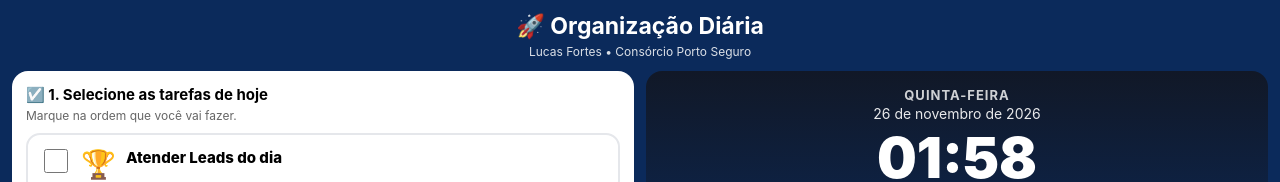
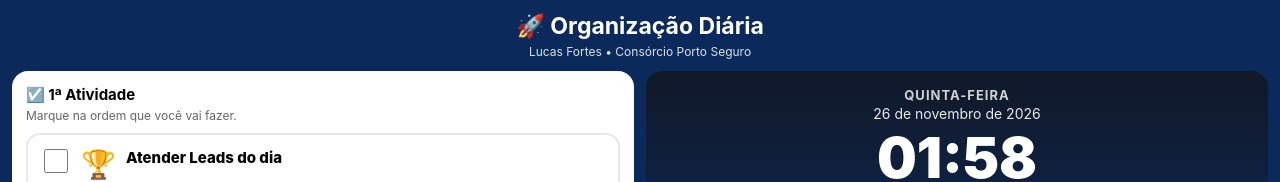
Before and after one commit to lucasportoseguro/Organizacao, a plain HTML site: page index.html in a window 1280 px wide. Shown: the top 182 px of the page. Drawn offline with Linux system fonts and the light colour scheme.

```diff
--- a/index.html
+++ b/index.html
@@ -38,7 +38,6 @@ h2{font-size:15px;margin:0 0 4px}
 .painel-ligacoes{background:#fff;color:#000;border-radius:16px;padding:14px}
 .painel-ligacoes h3{margin:0;text-align:center;font-size:15px}
 .painel-ligacoes p{margin:4px 0 10px;text-align:center;font-size:12px;color:#666}
-/* QUADRADINHOS 0,7cm x 0,7cm */
 .grid-ligacoes{display:flex;flex-wrap:wrap;gap:5px;justify-content:center}
 .quadrado{width:0.7cm;height:0.7cm;min-width:0.7cm;min-height:0.7cm;border:1.5px solid #111;border-radius:4px;background:#fff;cursor:pointer;display:flex;align-items:center;justify-content:center;font-size:8px;font-weight:800;color:#fff;padding:0}
 .quadrado.preenchido{background:#000 !important;border-color:#000}
@@ -66,7 +65,7 @@ h2{font-size:15px;margin:0 0 4px}
 <div class="layout">
   <div class="col-esq">
     <div class="card">
-      <h2>☑️ 1. Selecione as tarefas de hoje</h2>
+      <h2>☑️ 1ª Atividade</h2>
       <div class="sub">Marque na ordem que você vai fazer.</div>
       <div id="menuTarefas"></div>
       <div id="msgMenu"></div>
```
